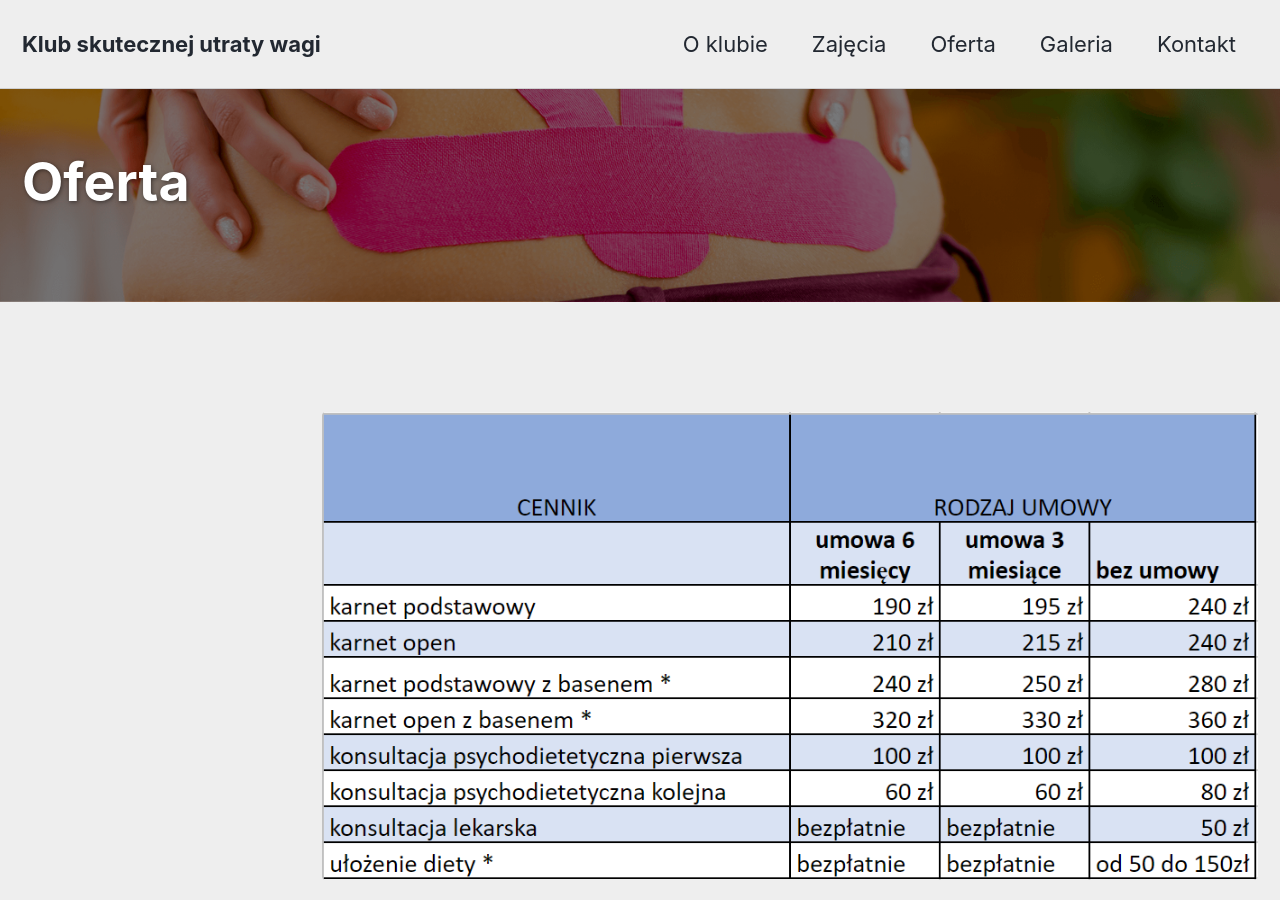
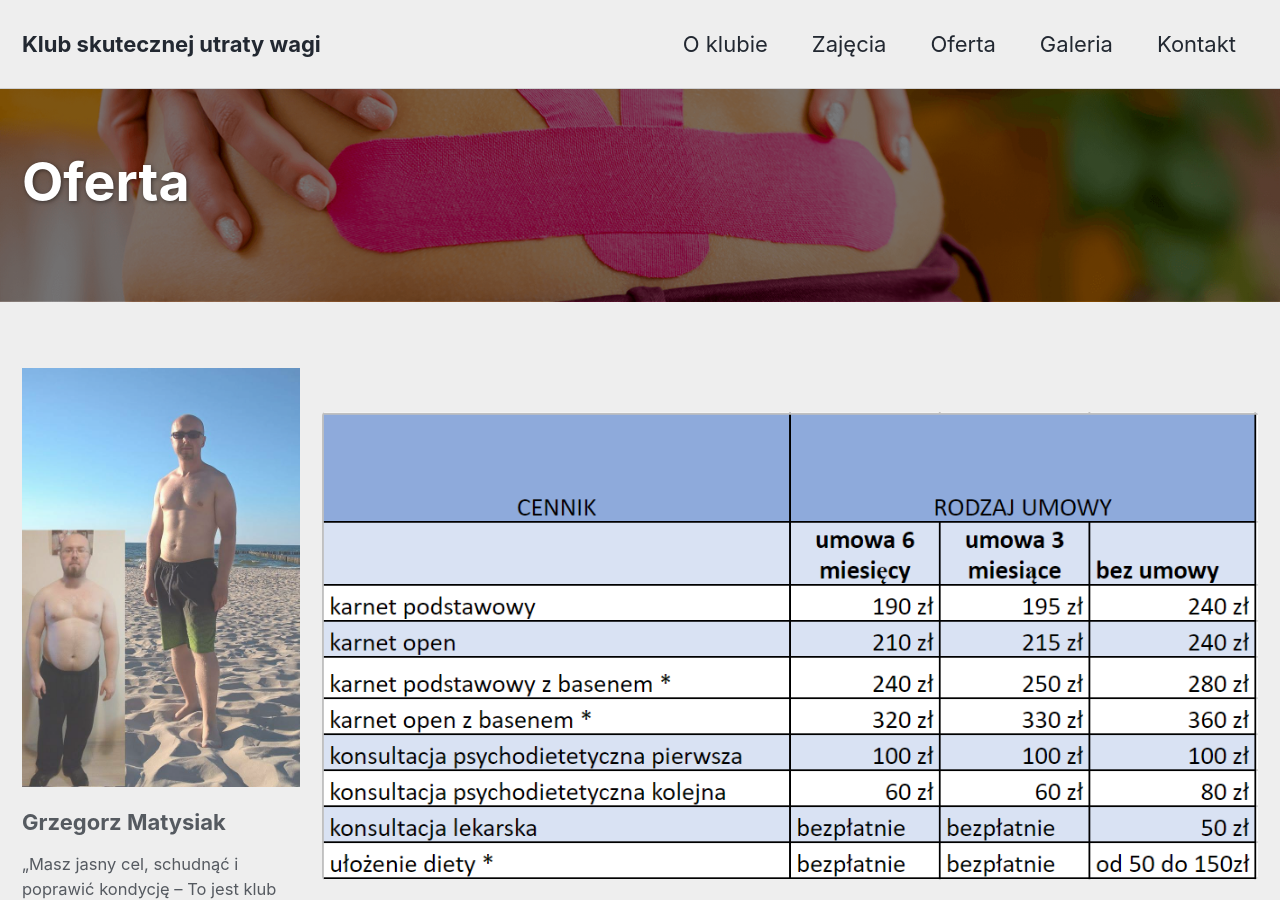
Before and after one commit to PiotrowskiD/PiotrowskiD.github.io, a Jekyll site: the page built from _pages/oferta.md, in a window 1280 px wide and 900 px high. Built offline with Jekyll 4.4.1, drawn with Linux system fonts in a browser that asks for light colours; cached includes are drawn as plain includes; nearby versions of some CDN libraries; some of the changed text lies outside the part shown.

Commit message:
add sidebar content to oferta

```diff
--- a/_pages/oferta.md
+++ b/_pages/oferta.md
@@ -7,6 +7,11 @@ header:
   overlay_color: "#000"
   overlay_filter: "0.5"
   overlay_image: /assets/images/rsz_plecy.png
+sidebar:
+  - title: "Grzegorz Matysiak"
+    image: /assets/images/grzesiek.jpg
+    image_alt: "Grzegorz Matysiak"
+    text: „Masz jasny cel, schudnąć i poprawić kondycję – To jest klub właśnie dla Ciebie. Dagmara wskaże Ci jak to osiągnąć. Nasze wspaniałe trenerki zatroszczą się o odpowiednią dawkę ruchu, od klubowiczów dostaniesz nieograniczone wsparcie, dobre słowo i bardzo dużo uśmiechu. Dzięki wspaniałym osobom w klubie i odrobinie determinacji w pół roku zrzuciłem 25kg. Drogie Panie i Panowie – naprawdę się da”
 ---
 {% include figure image_path="/assets/images/cennik2.png" alt="Cennik" caption="" %}
 
```
Also changed, not shown: assets/images/grzesiek.jpg (added).
